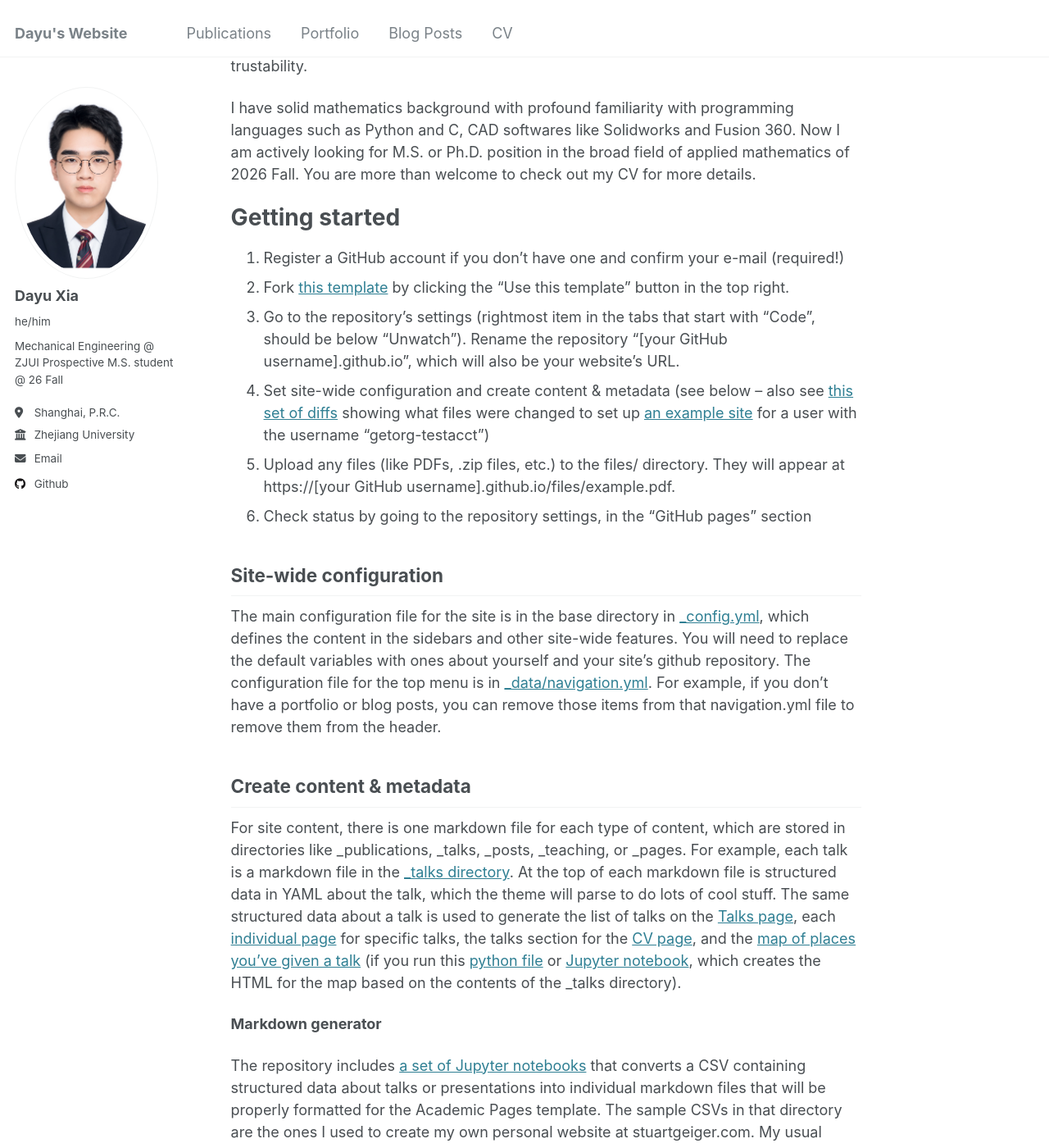
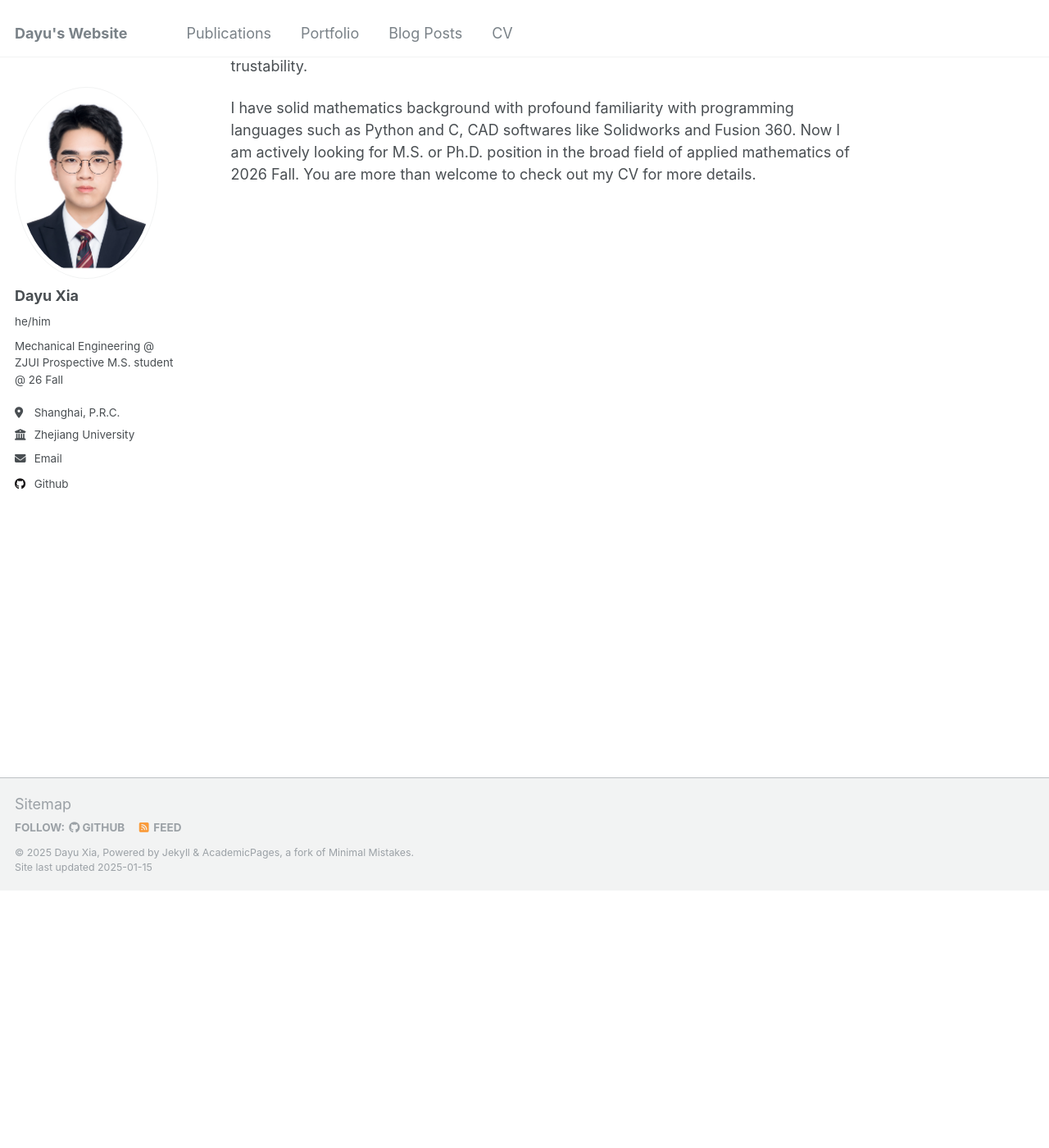
Before and after one commit to dyxia1241/dyxia1241.github.io, a Jekyll site: the page built from _pages/about.md, in a window 1280 px wide and 1400 px high, scrolled down 314 px. Shown: the whole window at 82% size. Built offline with Jekyll 4.4.1, drawn with Linux system fonts in a browser that asks for light colours; some of the changed text lies outside the part shown.

Commit message:
Update about.md

```diff
--- a/_pages/about.md
+++ b/_pages/about.md
@@ -11,39 +11,6 @@ Hi there! I am Dayu Xia (夏大雨), majoring in Mechanical Engineering @ [ZJUI,
 
 About me
 ======
-As an ME student, my interests lie at the intersection of control science and machine learning. I'm also pursuing a minor in mathematics @ UIUC. Starting at the summer of 2024, I have the fortune to work with [Prof. Dusan Stipanovic](https://ise.illinois.edu/directory/profile/dusan) from [CSL, U of I](https://csl.illinois.edu/) on applying modified internal model control on conventional RNN architecture to boost robustness and trustability.
+As an ME student, my interests lie at the intersection of control science and machine learning. I'm also pursuing a minor in mathematics @ [U of I](https://illinois.edu/). Starting at the summer of 2024, I have the fortune to work with [Prof. Dusan Stipanovic](https://ise.illinois.edu/directory/profile/dusan) from [CSL, U of I](https://csl.illinois.edu/) on applying modified internal model control on conventional RNN architecture to boost robustness and trustability.
 
 I have solid mathematics background with profound familiarity with programming languages such as Python and C, CAD softwares like Solidworks and Fusion 360. Now I am actively looking for M.S. or Ph.D. position in the broad field of applied mathematics of 2026 Fall. You are more than welcome to check out my CV for more details.
-
-Getting started
-======
-1. Register a GitHub account if you don't have one and confirm your e-mail (required!)
-1. Fork [this template](https://github.com/academicpages/academicpages.github.io) by clicking the "Use this template" button in the top right.
-1. Go to the repository's settings (rightmost item in the tabs that start with "Code", should be below "Unwatch"). Rename the repository "[your GitHub username].github.io", which will also be your website's URL.
-1. Set site-wide configuration and create content & metadata (see below -- also see [this set of diffs](http://archive.is/3TPas) showing what files were changed to set up [an example site](https://getorg-testacct.github.io) for a user with the username "getorg-testacct")
-1. Upload any files (like PDFs, .zip files, etc.) to the files/ directory. They will appear at https://[your GitHub username].github.io/files/example.pdf.
-1. Check status by going to the repository settings, in the "GitHub pages" section
-
-Site-wide configuration
-------
-The main configuration file for the site is in the base directory in [_config.yml](https://github.com/academicpages/academicpages.github.io/blob/master/_config.yml), which defines the content in the sidebars and other site-wide features. You will need to replace the default variables with ones about yourself and your site's github repository. The configuration file for the top menu is in [_data/navigation.yml](https://github.com/academicpages/academicpages.github.io/blob/master/_data/navigation.yml). For example, if you don't have a portfolio or blog posts, you can remove those items from that navigation.yml file to remove them from the header.
-
-Create content & metadata
-------
-For site content, there is one markdown file for each type of content, which are stored in directories like _publications, _talks, _posts, _teaching, or _pages. For example, each talk is a markdown file in the [_talks directory](https://github.com/academicpages/academicpages.github.io/tree/master/_talks). At the top of each markdown file is structured data in YAML about the talk, which the theme will parse to do lots of cool stuff. The same structured data about a talk is used to generate the list of talks on the [Talks page](https://academicpages.github.io/talks), each [individual page](https://academicpages.github.io/talks/2012-03-01-talk-1) for specific talks, the talks section for the [CV page](https://academicpages.github.io/cv), and the [map of places you've given a talk](https://academicpages.github.io/talkmap.html) (if you run this [python file](https://github.com/academicpages/academicpages.github.io/blob/master/talkmap.py) or [Jupyter notebook](https://github.com/academicpages/academicpages.github.io/blob/master/talkmap.ipynb), which creates the HTML for the map based on the contents of the _talks directory).
-
-**Markdown generator**
-
-The repository includes [a set of Jupyter notebooks](https://github.com/academicpages/academicpages.github.io/tree/master/markdown_generator
-) that converts a CSV containing structured data about talks or presentations into individual markdown files that will be properly formatted for the Academic Pages template. The sample CSVs in that directory are the ones I used to create my own personal website at stuartgeiger.com. My usual workflow is that I keep a spreadsheet of my publications and talks, then run the code in these notebooks to generate the markdown files, then commit and push them to the GitHub repository.
-
-How to edit your site's GitHub repository
-------
-Many people use a git client to create files on their local computer and then push them to GitHub's servers. If you are not familiar with git, you can directly edit these configuration and markdown files directly in the github.com interface. Navigate to a file (like [this one](https://github.com/academicpages/academicpages.github.io/blob/master/_talks/2012-03-01-talk-1.md) and click the pencil icon in the top right of the content preview (to the right of the "Raw | Blame | History" buttons). You can delete a file by clicking the trashcan icon to the right of the pencil icon. You can also create new files or upload files by navigating to a directory and clicking the "Create new file" or "Upload files" buttons.
-
-Example: editing a markdown file for a talk
-![Editing a markdown file for a talk](/images/editing-talk.png)
-
-For more info
-------
-More info about configuring Academic Pages can be found in [the guide](https://academicpages.github.io/markdown/), the [growing wiki](https://github.com/academicpages/academicpages.github.io/wiki), and you can always [ask a question on GitHub](https://github.com/academicpages/academicpages.github.io/discussions). The [guides for the Minimal Mistakes theme](https://mmistakes.github.io/minimal-mistakes/docs/configuration/) (which this theme was forked from) might also be helpful.
```
Also changed, not shown: other parts of _pages/about.md (+1 -1 lines).
